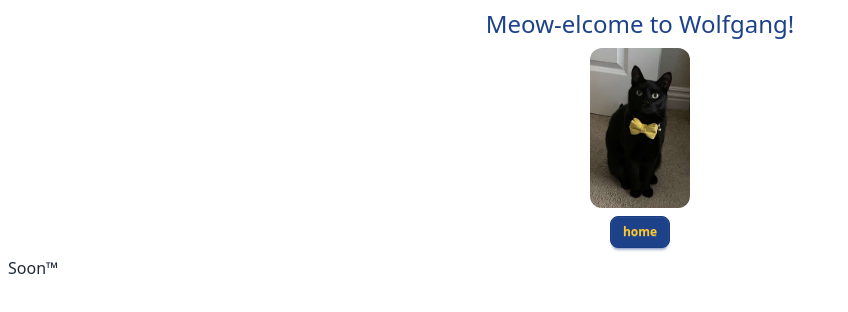
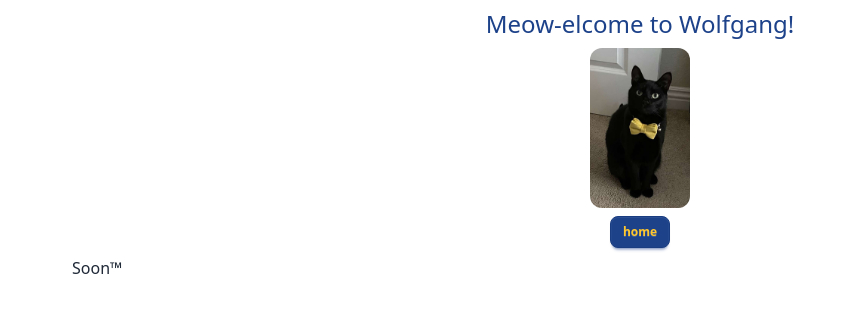
Before and after one commit to hpmartins/bsky-codes, a SvelteKit app in the folder frontend/: page /i in a window 1280 px wide. Shown: the top 312 px of the page, without its empty margins (0-848 px from the left). Built offline with nearby package versions, Linux system fonts and the light colour scheme; no server answers.

Commit message:
changed max width of content

```diff
--- a/frontend/src/routes/+layout.svelte
+++ b/frontend/src/routes/+layout.svelte
@@ -24,7 +24,7 @@
   </div>
 </header>
 
-<main class="container mx-auto px-2 py-2">
+<main class="container mx-auto p-2 max-w-6xl">
   {@render children()}
 </main>
 
```
